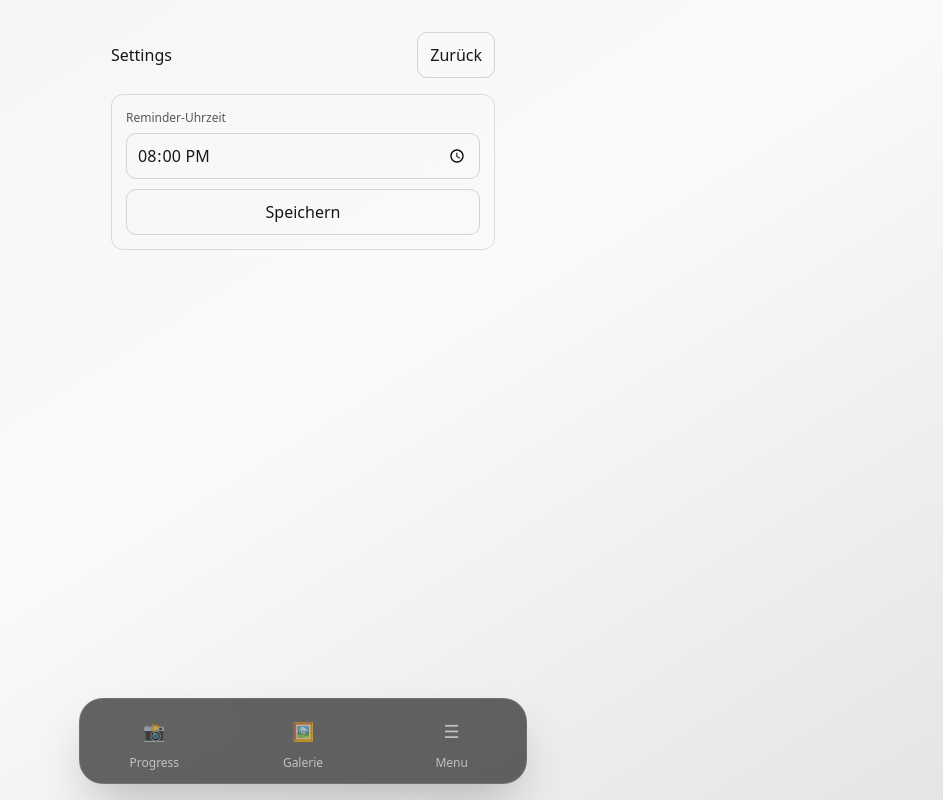
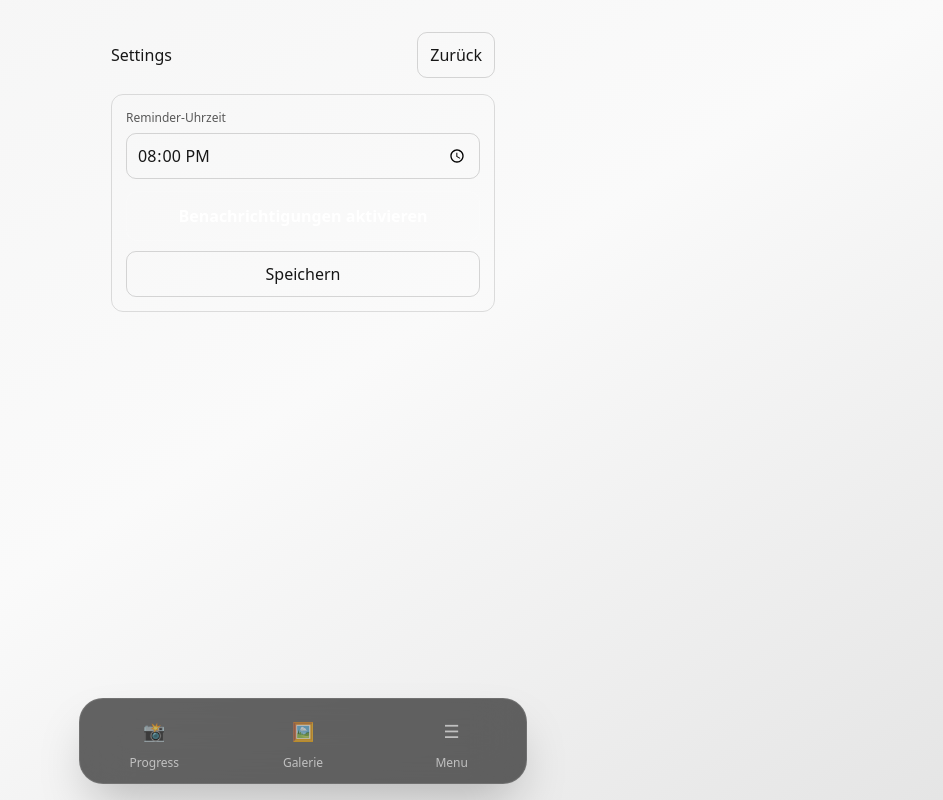
Before and after one commit to jakup-rgb/fitness-timelapse, a Next.js app: page /settings in a window 1280 px wide. Shown: the whole page, without its empty margins (337-1280 px from the left). Built offline with nearby package versions, Linux system fonts and the light colour scheme.

Commit message:
nachricht

```diff
--- a/app/page.tsx
+++ b/app/page.tsx
@@ -74,6 +74,35 @@ export default function Home() {
     const rt = localStorage.getItem("reminder_time");
     setReminderTime(rt);
   }, []);
+
+  useEffect(() => {
+  if (!reminderTime) return;
+  if (Notification.permission !== "granted") return;
+
+  const interval = setInterval(async () => {
+    const now = new Date();
+    const currentTime =
+      String(now.getHours()).padStart(2, "0") +
+      ":" +
+      String(now.getMinutes()).padStart(2, "0");
+
+    if (currentTime !== reminderTime) return;
+
+    const today = dayKey(new Date());
+    const hasPhoto = photos.some(
+      (p) => dayKey(new Date(p.date)) === today
+    );
+
+    if (!hasPhoto) {
+      new Notification("LetsGo 🔥", {
+        body: "Du hast heute noch kein Progress-Foto gemacht!",
+      });
+    }
+  }, 60000); // jede Minute prüfen
+
+  return () => clearInterval(interval);
+}, [reminderTime, photos]);
+
 
   // check: heute foto?
   useEffect(() => {
--- a/app/settings/page.tsx
+++ b/app/settings/page.tsx
@@ -39,6 +39,29 @@ export default function SettingsPage() {
             background: "transparent",
           }}
         />
+<button
+  onClick={async () => {
+    const permission = await Notification.requestPermission();
+    if (permission === "granted") {
+      alert("Benachrichtigungen aktiviert ✅");
+    } else {
+      alert("Benachrichtigungen nicht erlaubt ❌");
+    }
+  }}
+  style={{
+    marginTop: 12,
+    padding: "12px",
+    width: "100%",
+    borderRadius: 12,
+    border: "1px solid rgba(255,255,255,0.14)",
+    background: "rgba(255,255,255,0.06)",
+    color: "white",
+    fontWeight: 600,
+  }}
+>
+  Benachrichtigungen aktivieren
+</button>
+
 
         <button
           onClick={save}
```
